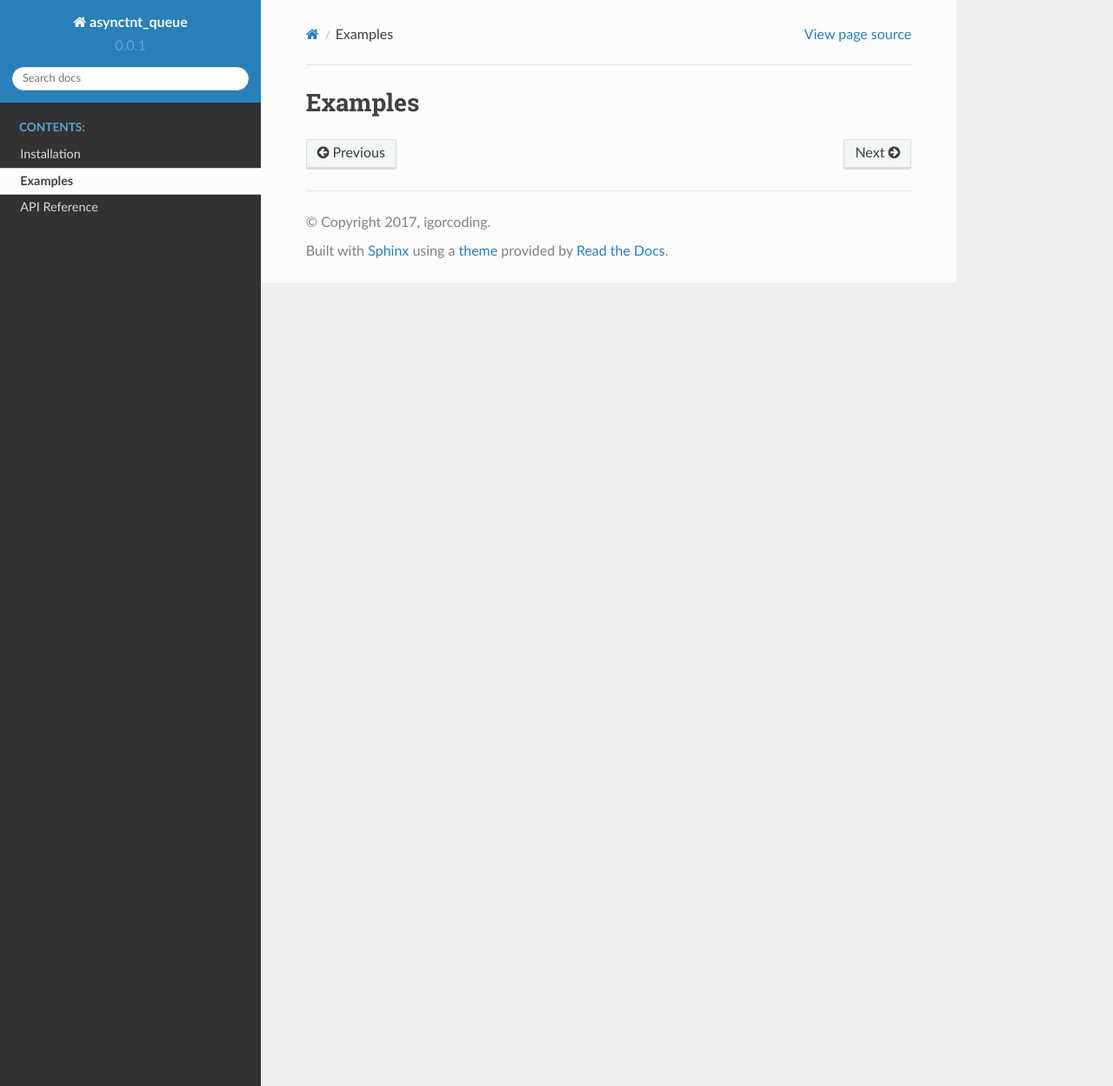
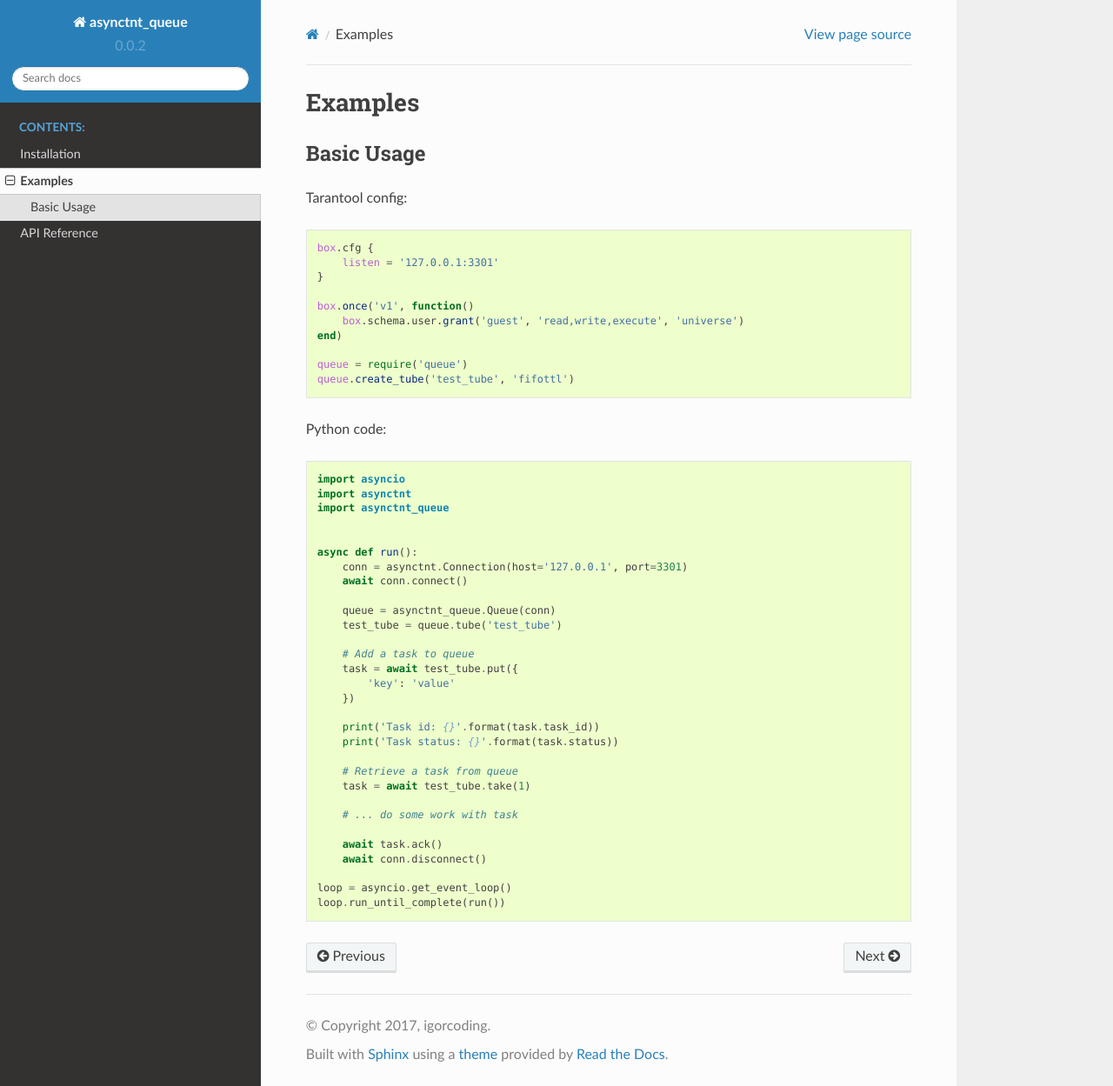
Before and after one commit to igorcoding/asynctnt-queue, a Sphinx documentation site: the page built from docs/examples.rst, in a window 1280 px wide and 1249 px high. Shown: the whole window at 87% size. Built offline with Sphinx 7.4.7 and the Read the Docs theme 2.0.0, drawn with Linux system fonts in a browser that asks for light colours.

```diff
--- a/asynctnt_queue/__init__.py
+++ b/asynctnt_queue/__init__.py
@@ -3,4 +3,4 @@ from .tube import Tube
 from .task import Task
 
 
-__version__ = '0.0.1'
+__version__ = '0.0.2'
--- a/docs/examples.rst
+++ b/docs/examples.rst
@@ -2,3 +2,56 @@
 
 Examples
 ========
+
+Basic Usage
+-----------
+
+Tarantool config:
+
+.. code:: lua
+
+    box.cfg {
+        listen = '127.0.0.1:3301'
+    }
+
+    box.once('v1', function()
+        box.schema.user.grant('guest', 'read,write,execute', 'universe')
+    end)
+
+    queue = require('queue')
+    queue.create_tube('test_tube', 'fifottl')
+
+Python code:
+
+.. code:: python
+
+    import asyncio
+    import asynctnt
+    import asynctnt_queue
+
+
+    async def run():
+        conn = asynctnt.Connection(host='127.0.0.1', port=3301)
+        await conn.connect()
+
+        queue = asynctnt_queue.Queue(conn)
+        test_tube = queue.tube('test_tube')
+
+        # Add a task to queue
+        task = await test_tube.put({
+            'key': 'value'
+        })
+
+        print('Task id: {}'.format(task.task_id))
+        print('Task status: {}'.format(task.status))
+
+        # Retrieve a task from queue
+        task = await test_tube.take(1)
+
+        # ... do some work with task
+
+        await task.ack()
+        await conn.disconnect()
+
+    loop = asyncio.get_event_loop()
+    loop.run_until_complete(run())
```
Also changed, not shown: README.md (+78 -2 lines), docs/api.rst (+33 -0 lines), 4 other files.
